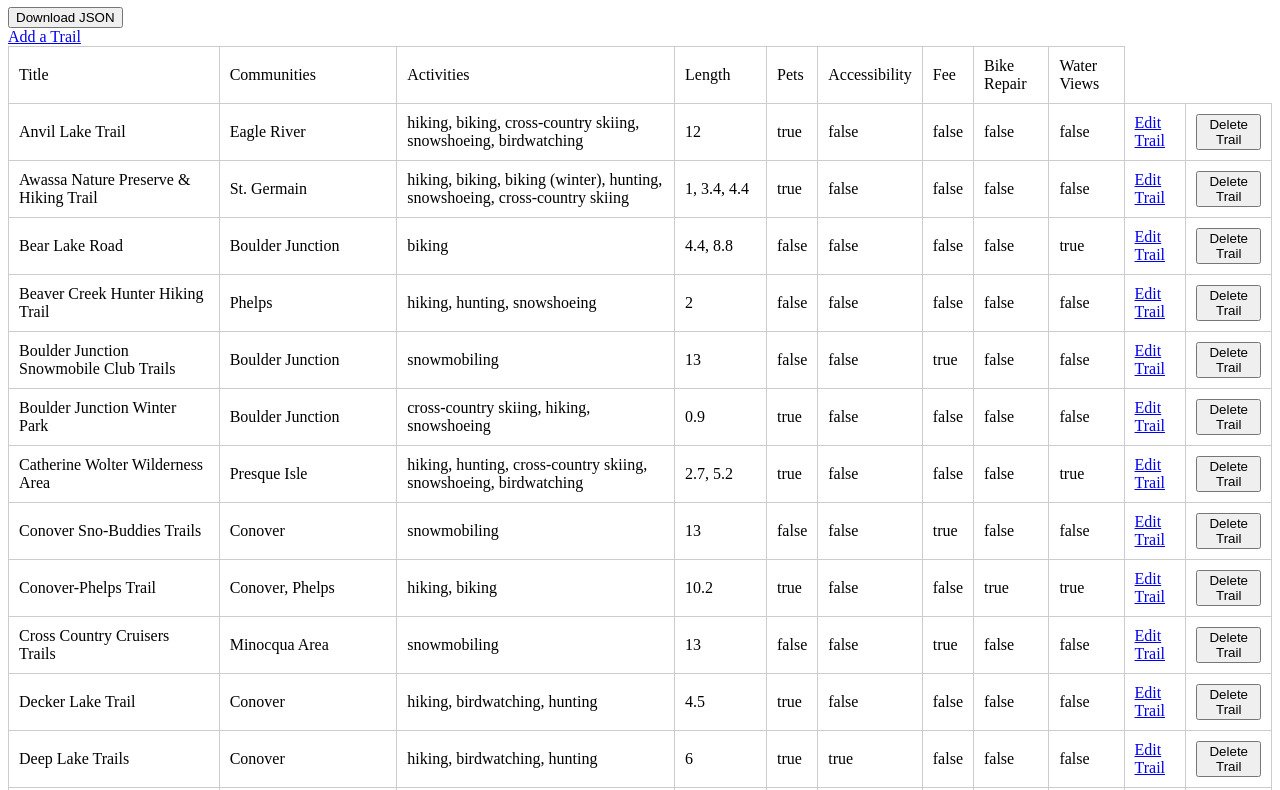
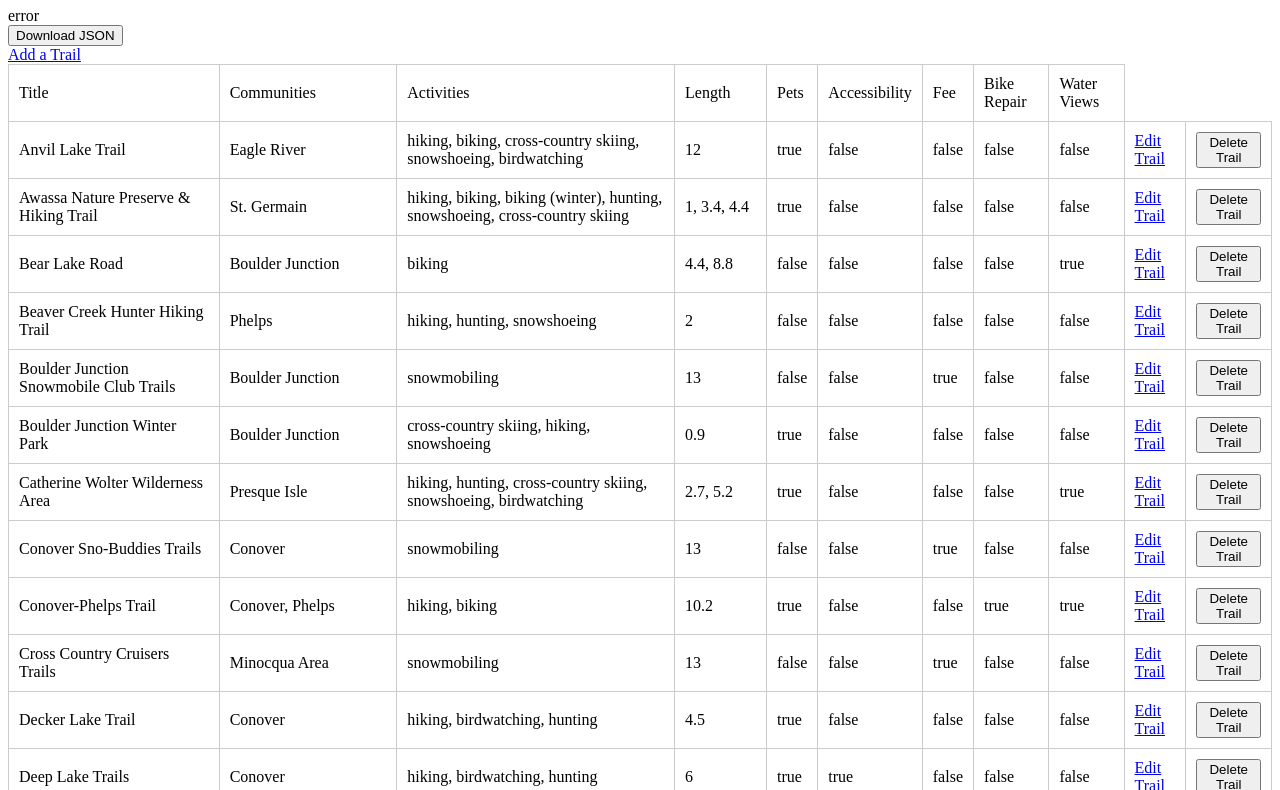
Before and after one commit to warhursttw10/trails-json, a plain HTML site: page index.html in a window 1280 px wide. Shown: the part 73-863 px from the top of the page. Drawn offline with Linux system fonts and the light colour scheme.

Commit message:
conflict 2

```diff
--- a/index.html
+++ b/index.html
@@ -26,7 +26,7 @@
     </style>
 </head>
 <body>
-    <h1>Trails</h1>
+    <h1>Trails</h1><span>error</span>
     <div class="js-trails-editor">
 
     </div>
```
